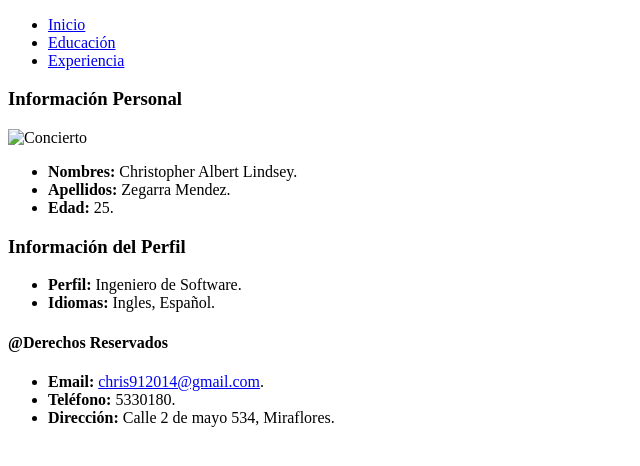
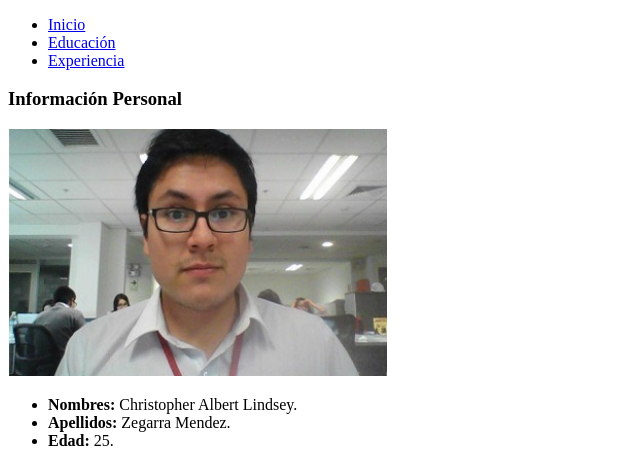
Before and after one commit to calzegarra/Fundamentos-de-HTML_Christopher_Zegarra, a plain HTML site: page index.html in a window 1280 px wide. Shown: the part 314-780 px from the top of the page, without its empty margins (0-640 px from the left). Drawn offline with Linux system fonts and the light colour scheme.

Commit message:
Actualización del index v1

```diff
--- a/index.html
+++ b/index.html
@@ -30,7 +30,7 @@
 		<section>
 				<h3>Informaci&oacute;n Personal</h3>
 					</p>
-							<img src="imagen/foto1.jpg" alt="Concierto" width="30%">
+							<img src="imagen/foto.jpg" alt="fotografia" width="30%">
 					<p>
 				<ul>
 						<li><strong>Nombres: </strong> Christopher Albert Lindsey.</li>
```
